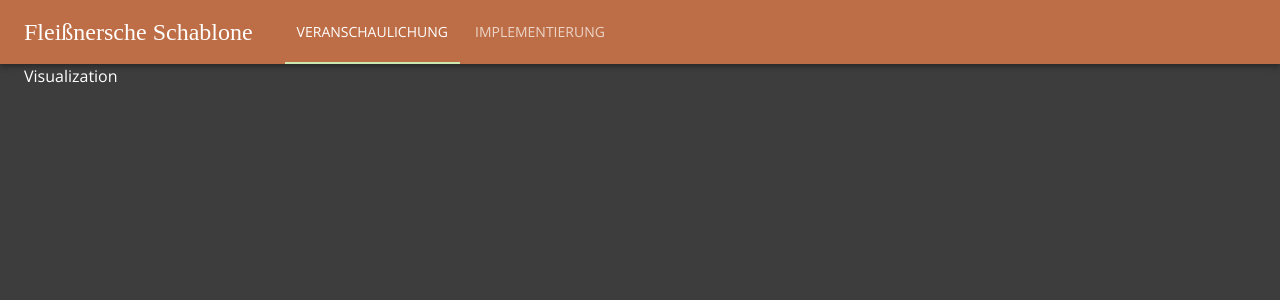
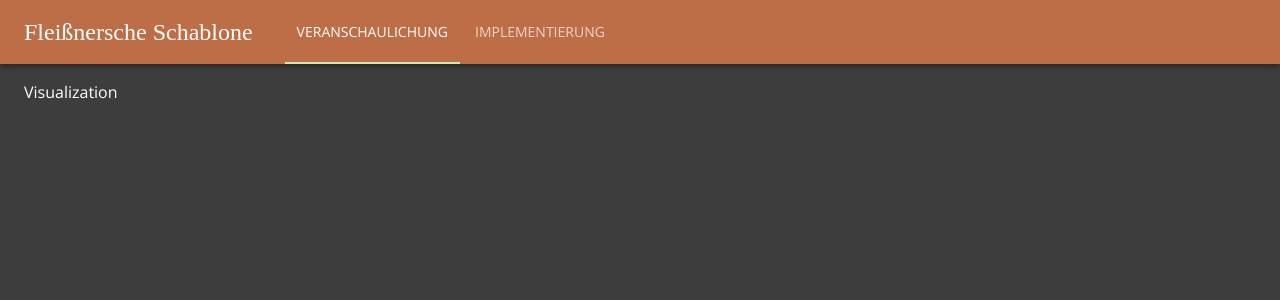
Before and after one commit to nicholas-roether/fleissner, a React (Create React App) app: page / in a window 1280 px wide. Shown: the top 300 px of the page. Built offline with nearby package versions, Linux system fonts and the light colour scheme; a web font is replaced by a local one.

Commit message:
Add top padding to content

```diff
--- a/src/components/content.tsx
+++ b/src/components/content.tsx
@@ -1,4 +1,4 @@
-import { Container } from "@material-ui/core";
+import { Box, Container } from "@material-ui/core";
 import React from "react";
 import VisualizationPage from "../pages/visualization/visualization";
 import ImplementationPage from "../pages/implementation/implementation";
@@ -14,8 +14,10 @@ export interface ContentProps {
 
 const Content: React.FC<ContentProps> = ({tab}) => (
 	<Container maxWidth="lg" component="main">
-		{/* Perhaps keep closed tabs rendered? */}
-		{pages[tab]}
+		<Box marginY={2}>
+			{/* Perhaps keep closed tabs rendered? */}
+			{pages[tab]}
+		</Box>
 	</Container>
 );
 
```
